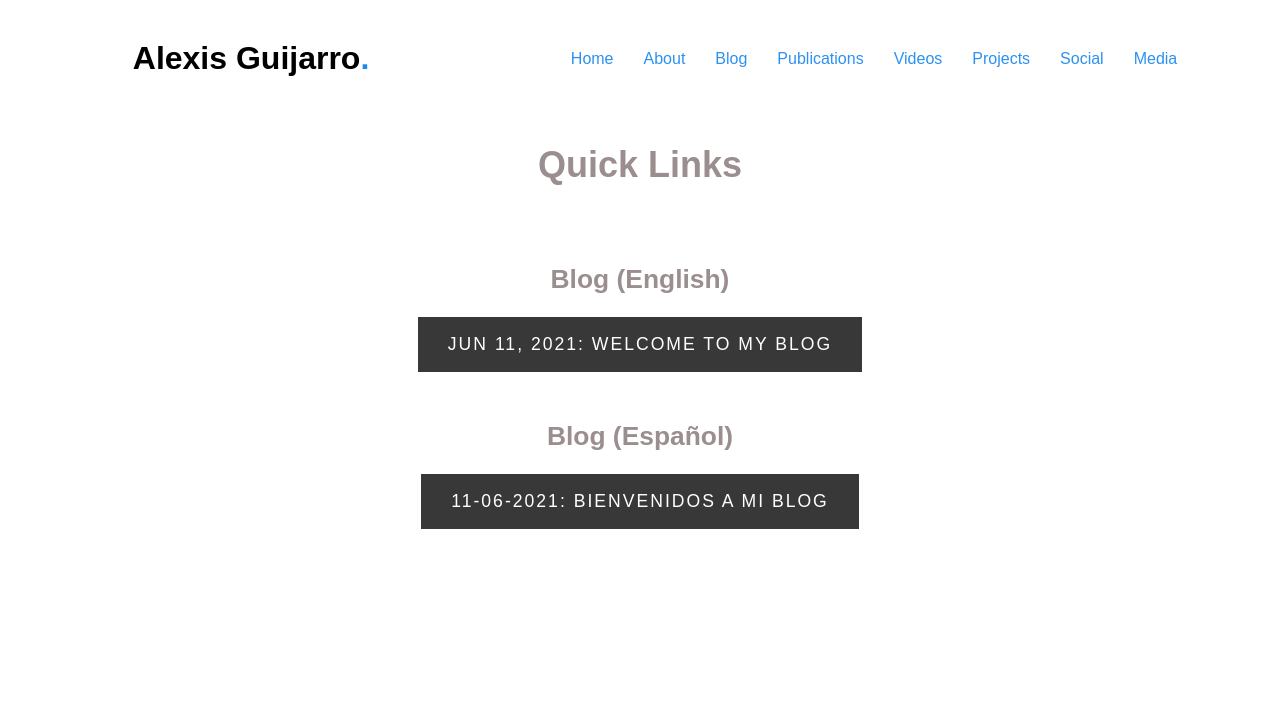
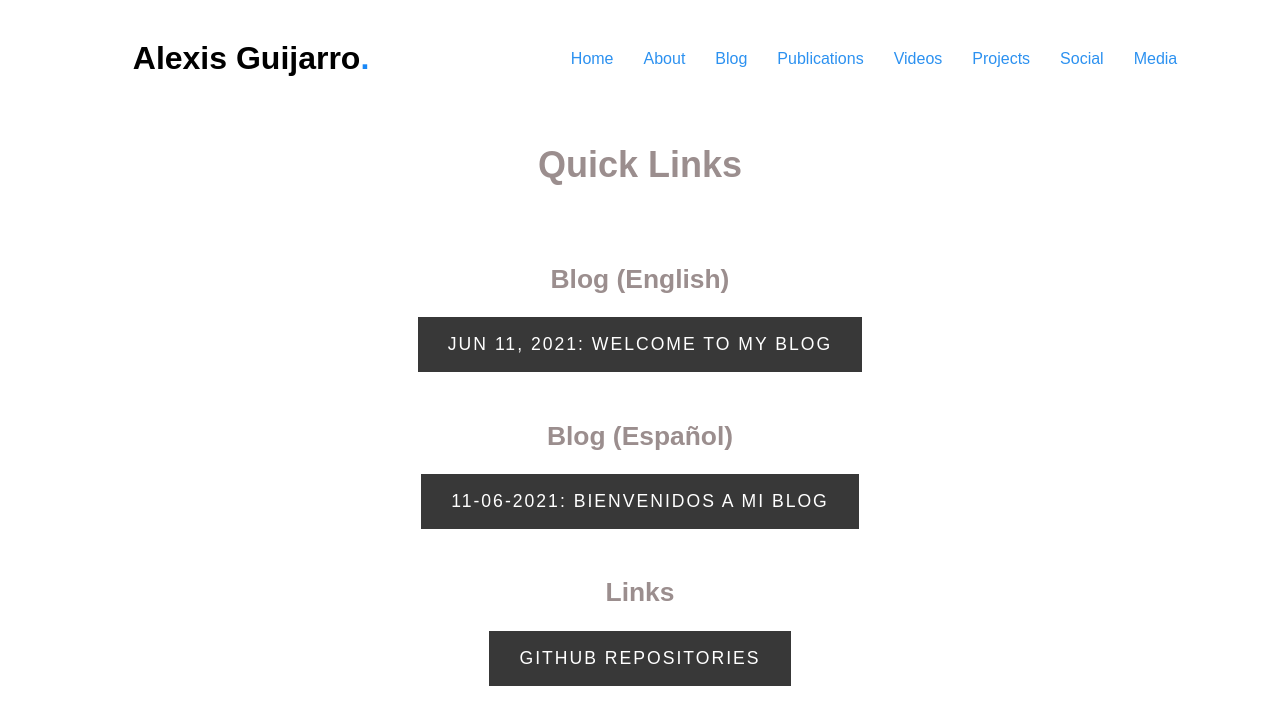
Before and after one commit to TOTON95/toton95.github.io, a Jekyll site: the page built from smql.md, in a window 1280 px wide. Shown: the top 725 px of the page. Built offline with Jekyll 4.4.1, drawn with Linux system fonts in a browser that asks for light colours.

Commit message:
Images and new link added to ql

```diff
--- a/_layouts/quicklink.html
+++ b/_layouts/quicklink.html
@@ -27,4 +27,11 @@ layout: default
             {% endfor %}
         </div>
     </div>
+    <div class="row">
+        <div class="col">
+            <h2>Links</h2>
+            <a href="https://github.com/TOTON95" class="btn">Github Repositories</a>
+            <br>
+        </div>
+    </div>
 </section>
```
Also changed, not shown: assets/img/posts/BebopROSExamples_3.jpg (added), assets/img/posts/Mambo_ROS_Examples_2.jpg (added), assets/img/posts/ros-pyparrot_7.jpg (added), assets/img/posts/ros_gopro_driver_6.jpg (added), 6 other files.
